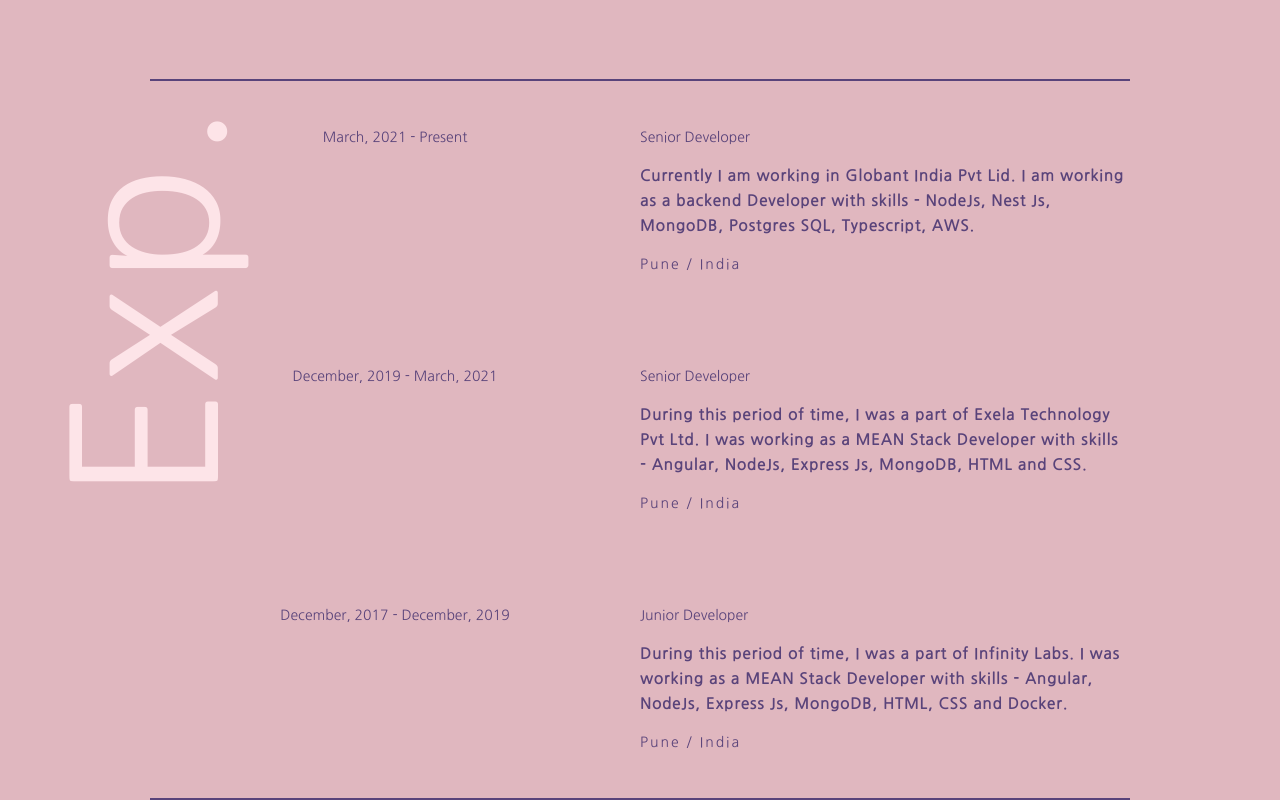
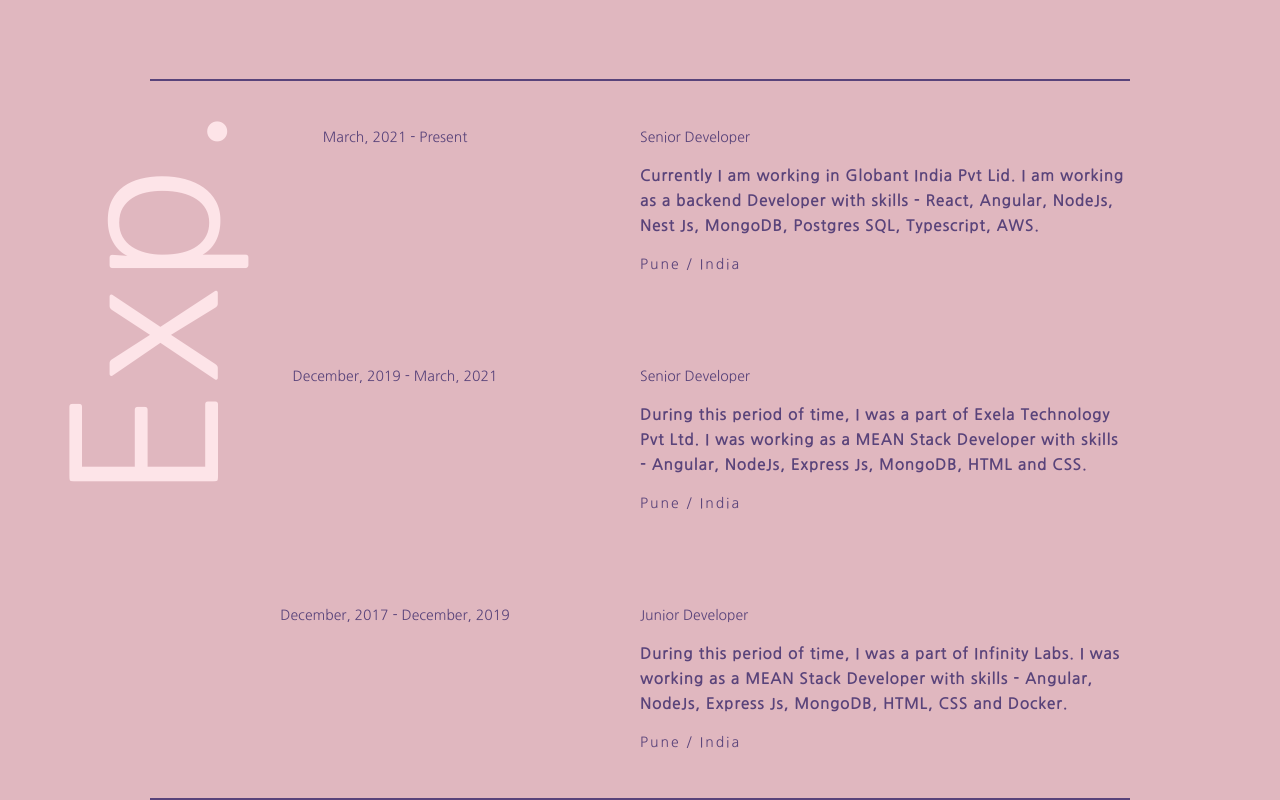
Before and after one commit to nikhilpgavali/nikhil-gavali-porfolio, a React (Create React App) app: page / in a window 1280 px wide. Shown: the part 1841-2641 px from the top of the page. Built offline with nearby package versions, Linux system fonts and the light colour scheme.

Commit message:
Update PersonalExperience.jsx

```diff
--- a/src/components/PersonalExperience.jsx
+++ b/src/components/PersonalExperience.jsx
@@ -9,7 +9,7 @@ export default function PersonalExperience() {
         <h3 className="role">Senior Developer</h3>
         <p className="description">
           Currently I am working in Globant India Pvt Lid. I am working as a
-          backend Developer with skills - NodeJs, Nest Js, MongoDB, Postgres
+          backend Developer with skills - React, Angular, NodeJs, Nest Js, MongoDB, Postgres
           SQL, Typescript, AWS.
         </p>
         <h4 className="location">Pune / India</h4>
```
